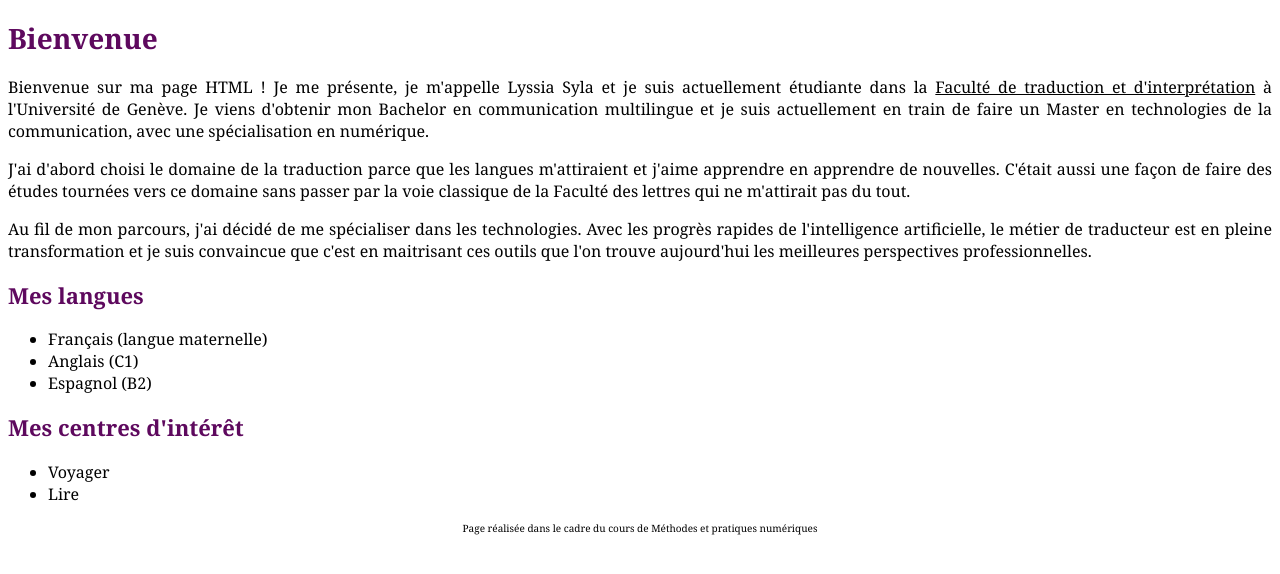
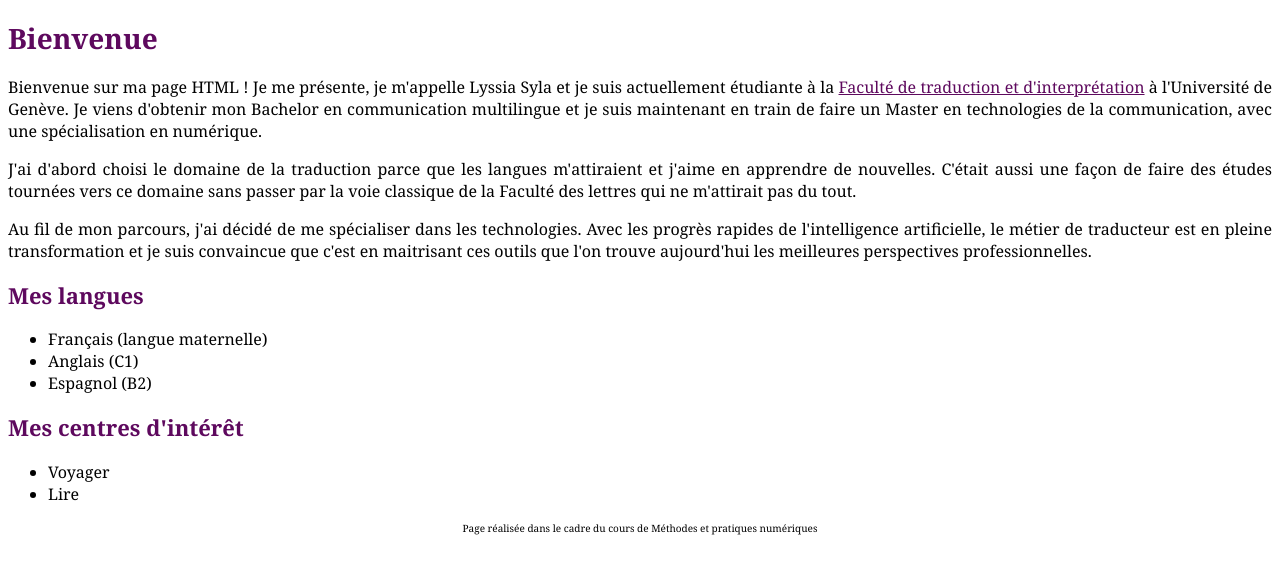
Before and after one commit to lyssiiiiiia/lyssiiiiiia.github.io, a plain HTML site: page index.html in a window 1280 px wide. Drawn offline with Linux system fonts and the light colour scheme.

Commit message:
update html et css

```diff
--- a/index.html
+++ b/index.html
@@ -1,5 +1,5 @@
 <!DOCTYPE html>
-<html>
+<html lang ="fr">
     <head>
         <meta charset="UTF-8">
         <link rel="stylesheet" type="text/css" href="style.css">
@@ -8,8 +8,8 @@
     </head>
     <body>
         <h1>Bienvenue</h1>
-        <p>Bienvenue sur ma page HTML ! Je me présente, je m'appelle Lyssia Syla et je suis actuellement étudiante dans la <a href="https://www.unige.ch/fti/">Faculté de traduction et d'interprétation</a> à l'Université de Genève. Je viens d'obtenir mon Bachelor en communication multilingue et je suis actuellement en train de faire un Master en technologies de la communication, avec une spécialisation en numérique.</p>
-        <p>J'ai d'abord choisi le domaine de la traduction parce que les langues m'attiraient et j'aime apprendre en apprendre de nouvelles. C'était aussi une façon de faire des études tournées vers ce domaine sans passer par la voie classique de la Faculté des lettres qui ne m'attirait pas du tout.</p>
+        <p>Bienvenue sur ma page HTML ! Je me présente, je m'appelle Lyssia Syla et je suis actuellement étudiante à la <a href="https://www.unige.ch/fti/">Faculté de traduction et d'interprétation</a> à l'Université de Genève. Je viens d'obtenir mon Bachelor en communication multilingue et je suis maintenant en train de faire un Master en technologies de la communication, avec une spécialisation en numérique.</p>
+        <p>J'ai d'abord choisi le domaine de la traduction parce que les langues m'attiraient et j'aime en apprendre de nouvelles. C'était aussi une façon de faire des études tournées vers ce domaine sans passer par la voie classique de la Faculté des lettres qui ne m'attirait pas du tout.</p>
         <p>Au fil de mon parcours, j'ai décidé de me spécialiser dans les technologies. Avec les progrès rapides de l'intelligence artificielle, le métier de traducteur est en pleine transformation et je suis convaincue que c'est en maitrisant ces outils que l'on trouve aujourd'hui les meilleures perspectives professionnelles.</p>
 
         <h2>Mes langues</h2>
--- a/style.css
+++ b/style.css
@@ -21,7 +21,7 @@ ul {
 }
 
 a {
-    color: black;
+    color: #5E095E;
 }
 
 footer {
```
